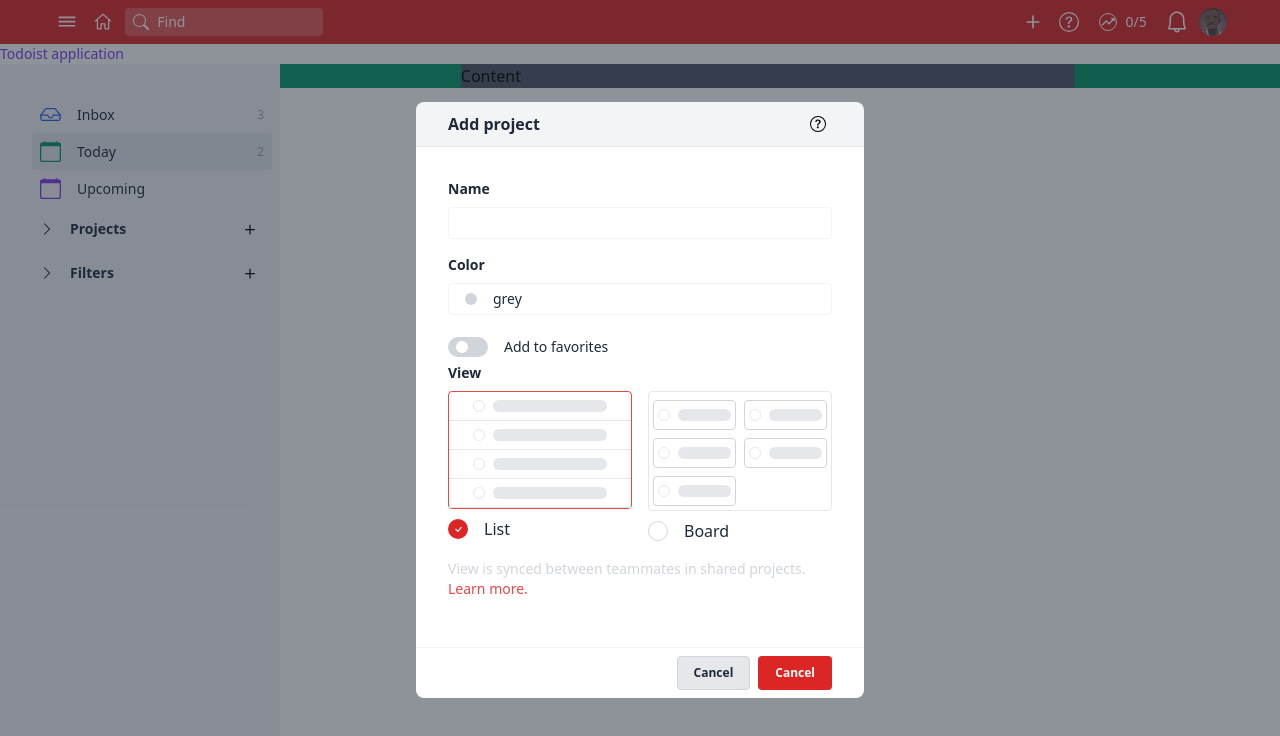
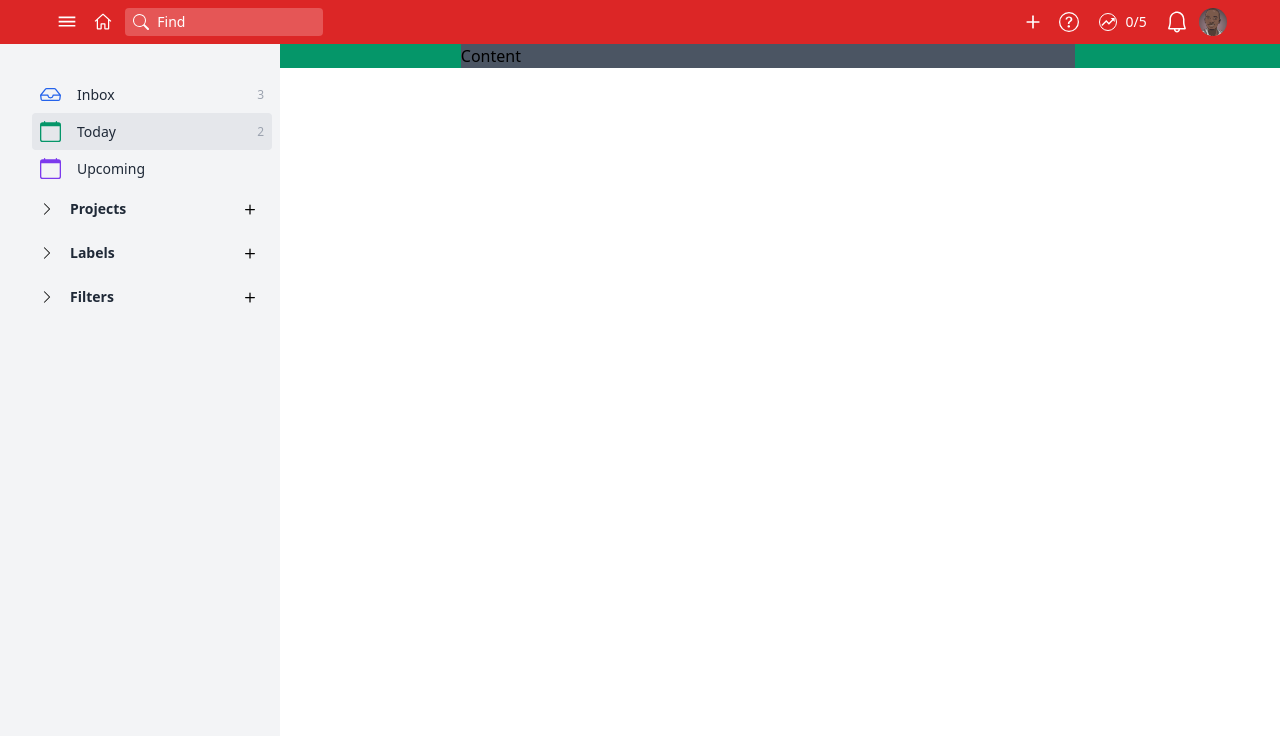
Before and after one commit to yvesdaxmaz/todoist-clone, a React (Create React App) app: page / in a window 1280 px wide. Shown: the top 736 px of the page. Built offline with nearby package versions, Linux system fonts and the light colour scheme.

Commit message:
complete Add Project Modal

```diff
--- a/src/App.js
+++ b/src/App.js
@@ -15,8 +15,7 @@ function App() {
             </div>
           </div>
         </div>
-
-        <Modal />
+        {/*<Modal /> */}
       </div>
     </Layout>
   );
--- a/src/UI/ColorSelector/ColorSelector.js
+++ b/src/UI/ColorSelector/ColorSelector.js
@@ -5,9 +5,16 @@ const ColorSelector = props => {
   const [selectedColor, setSelectedColor] = useState('bg-gray-300');
   const [dropped, setDropped] = useState(false);
   const colors = {
-    'bg-gray-600': 'charcolor',
-    'bg-gray-300': 'grey',
-    'bg-red-600': 'red',
+    'bg-gray-600': 'Charcolor',
+    'bg-gray-300': 'Grey',
+    'bg-red-600': 'Red',
+    'bg-yellow-500': 'Yellow',
+    'bg-red-300': 'Salmon',
+    'bg-green-500': 'Green',
+    'bg-purple-700': 'Grape',
+    'bg-purple-500': 'Violet',
+    'bg-blue-600': 'Sky Blue',
+    'bg-blue-300': 'Light Blue',
   };
 
   const handleChangeColor = color => {
--- a/src/components/Header/Header.js
+++ b/src/components/Header/Header.js
@@ -58,7 +58,6 @@ const Header = props => {
           </div>
         </div>
       </div>
-      <h2 className="text-sm text-purple-600">Todoist application</h2>
     </header>
   );
 };
--- a/src/components/Modal/Modal.js
+++ b/src/components/Modal/Modal.js
@@ -7,13 +7,16 @@ import ViewLayoutSelector from './../../UI/ViewLayoutSelector/ViewLayoutSelector
 
 const Modal = props => {
   return (
-    <div className="fixed h-full w-full bg-gray-800 bg-opacity-50">
-      <div className="w-full h-full flex items-center justify-center">
-        <div className="w-full max-w-md mx-auto">
-          <div className="rounded-lg">
+    <div className="fixed h-screen w-full bg-gray-800 bg-opacity-50">
+      <div className="w-full h-screen flex items-center justify-center">
+        <div className="max-w-md w-full h-full py-8">
+          <div className="w-full h-full">
+            <div className="flex flex-col rounded-lg h-full">
               <div className="border-b border-gray-200 bg-gray-100 px-8 py-2 rounded-t-lg">
                 <div className="flex items-center justify-between">
-                <h2 className="text-gray-800 font-bold text-md">Add project</h2>
+                  <h2 className="text-gray-800 font-bold text-md">
+                    Add project
+                  </h2>
                   <Button
                     optinText="Click to find out about projects and how to use them."
                     classes={'text-white'}
@@ -22,10 +25,12 @@ const Modal = props => {
                   </Button>
                 </div>
               </div>
-            <div className="overflow-y-scroll p-8 bg-white">
+              <div className=" overflow-y-scroll p-8 bg-white">
                 <div className="text-gray-800">
                   <div className="w-full mb-4">
-                  <h3 className="text-sm text-gray-800 font-bold mb-2">Name</h3>
+                    <h3 className="text-sm text-gray-800 font-bold mb-2">
+                      Name
+                    </h3>
                     <input
                       type="text"
                       className="w-full border border-gray-100 focus:border-gray-300 text-sm rounded p-1 outline-none h-8"
@@ -42,7 +47,9 @@ const Modal = props => {
                   </div>
 
                   <div className="w-full mb-4">
-                  <h3 className="text-sm text-gray-800 font-bold mb-2">View</h3>
+                    <h3 className="text-sm text-gray-800 font-bold mb-2">
+                      View
+                    </h3>
                     <ViewLayoutSelector />
                   </div>
                   <div className="w-full mb-4">
@@ -65,6 +72,7 @@ const Modal = props => {
           </div>
         </div>
       </div>
+    </div>
   );
 };
 
--- a/src/components/Sidebar/Nav.js
+++ b/src/components/Sidebar/Nav.js
@@ -40,6 +40,13 @@ const Nav = props => {
         </NavToggleItem>
       </NavSection>
 
+      <NavSection
+        title="Labels"
+        add={e => {
+          e.preventDefault();
+          console.log('add projects');
+        }}
+      ></NavSection>
       <NavSection title="Filters">
         <NavItem title="Assigned to me" optionable>
           <GiWaterDrop className="text-gray-600" size="1.5em" />
```
Lines whose indentation alone changed are shown as unchanged.
